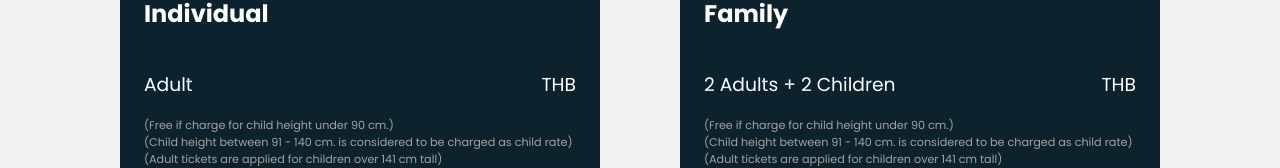
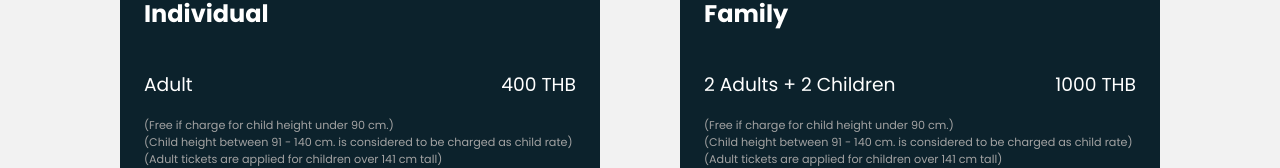
Before and after one commit to rungruch/CZ-client, a React (Create React App) app: page /ticket in a window 1280 px wide. Shown: the part 565-733 px from the top of the page. Built offline with nearby package versions, Linux system fonts and the light colour scheme; no server answers.

Commit message:
Ticket page add default value
add default value of ticket price

```diff
--- a/src/page/Ticket.js
+++ b/src/page/Ticket.js
@@ -35,7 +35,7 @@ const Ticket = () => {
           <h2>Individual</h2>
             <div className="ticketprice">
             <h3>Adult</h3>
-            <h3>{selectIndTicket.Price}  THB</h3>
+            <h3>{selectIndTicket.Price ?? 400}  THB</h3>
             </div>
             <p>(Free if charge for child height under 90 cm.)</p>
             <p>(Child height between 91 - 140 cm. is considered to be charged as child rate)</p>
@@ -48,7 +48,7 @@ const Ticket = () => {
           <h2>Family</h2>
             <div className="ticketprice">
             <h3>2 Adults + 2 Children </h3>
-            <h3>{selectFamTicket.Price} THB</h3>
+            <h3>{selectFamTicket.Price ?? 1000} THB</h3>
             </div>
             <p>(Free if charge for child height under 90 cm.)</p>
             <p>(Child height between 91 - 140 cm. is considered to be charged as child rate)</p>
```
